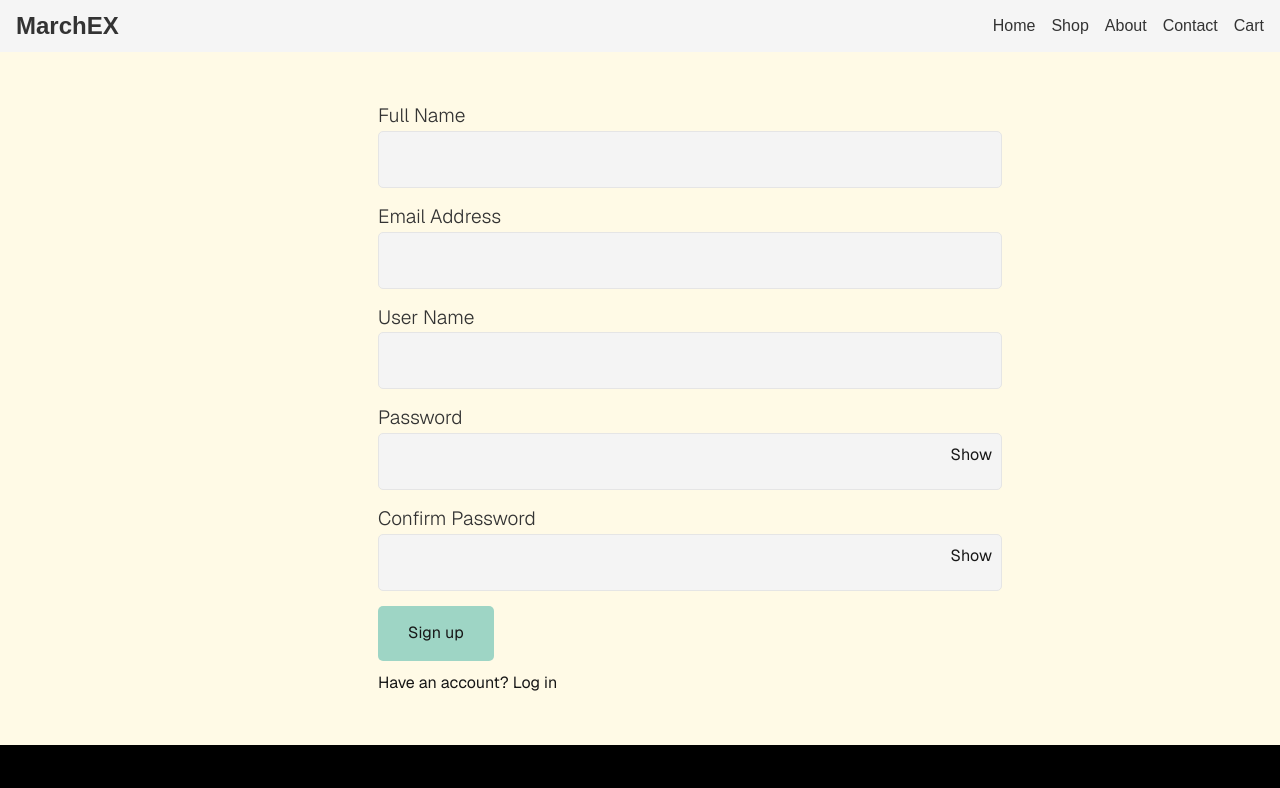
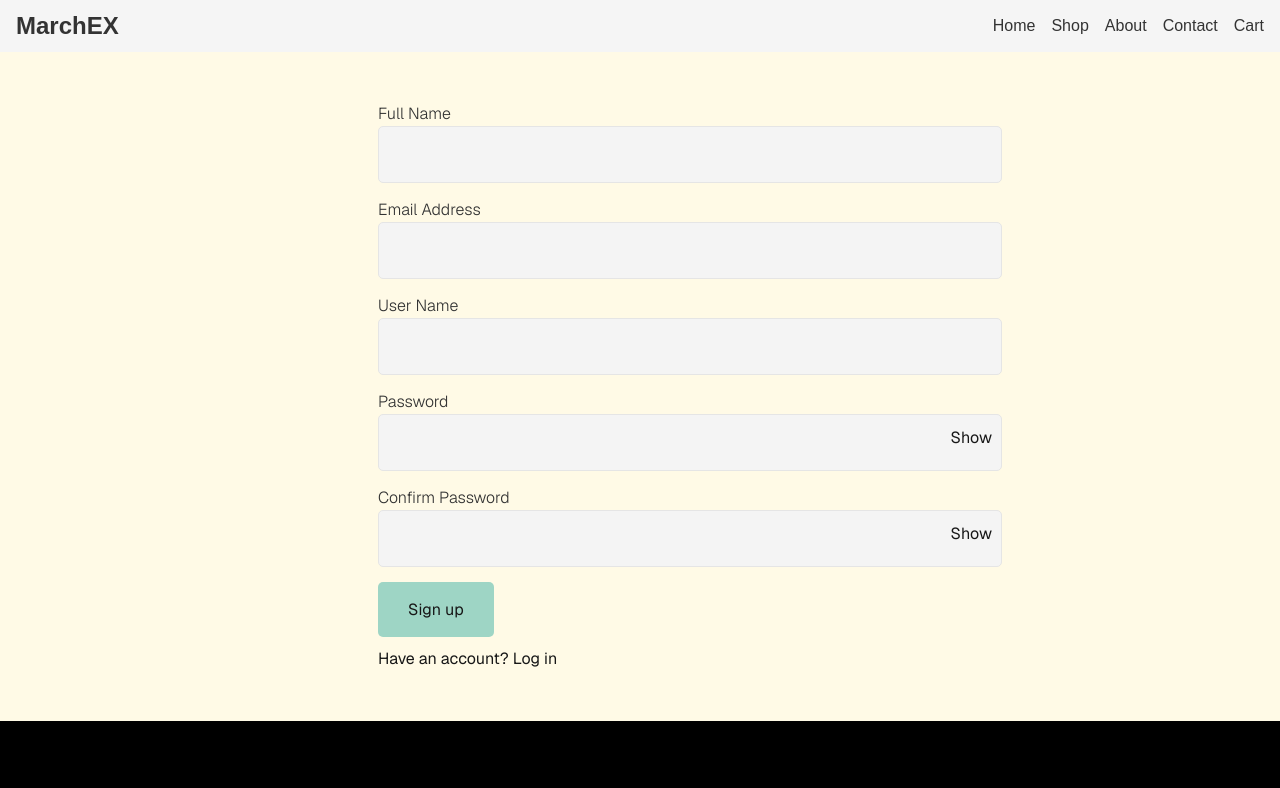
Before and after one commit to giftdavid101/-march-Express, a Next.js app in the folder FRONTEND/march-express/: page /signup in a window 1280 px wide. Shown: the top 788 px of the page. Built offline with nearby package versions, Linux system fonts and the light colour scheme.

Commit message:
fix label style

```diff
--- a/FRONTEND/march-express/src/app/css/signup.css
+++ b/FRONTEND/march-express/src/app/css/signup.css
@@ -61,7 +61,7 @@ label {
     color: var(--black);
     font-weight: 300;
     text-transform: capitalize;
-    font-size: 1.2em;
+    font-size: 1em;
 }
 .auth-btn {
     border: none;
```
